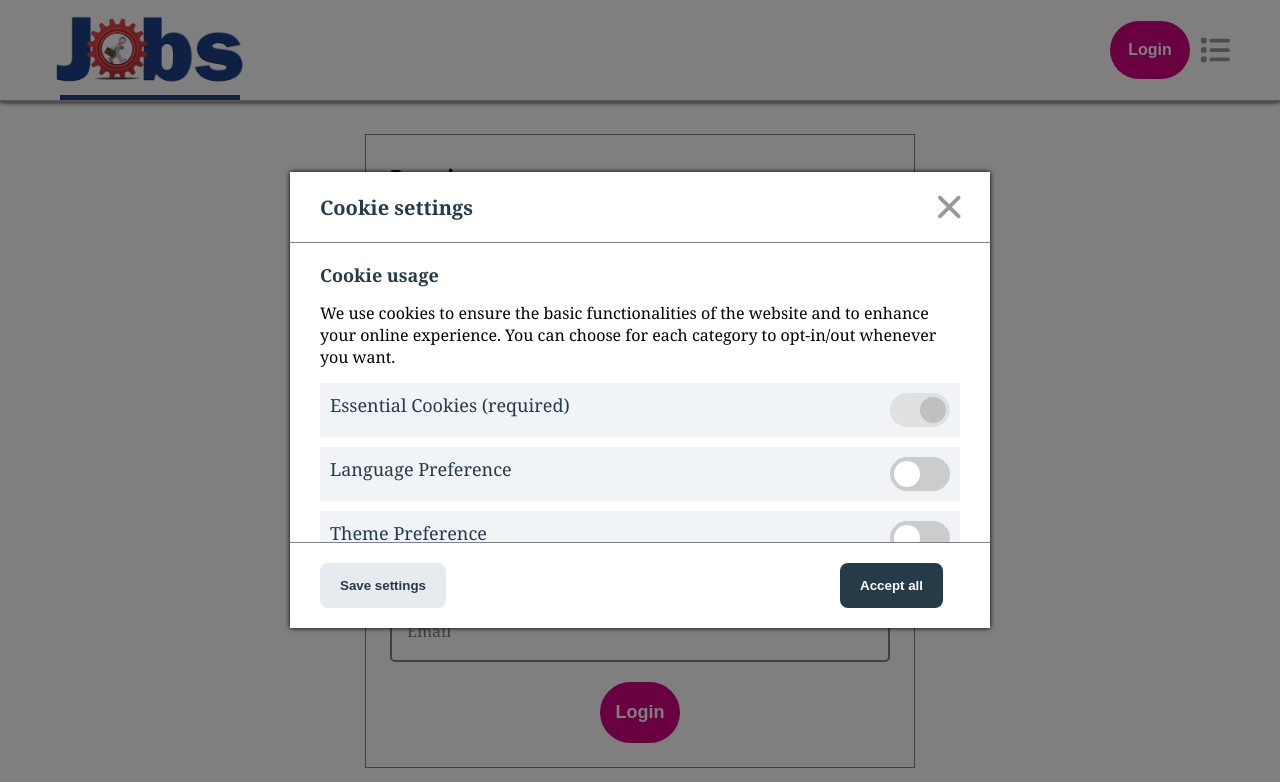
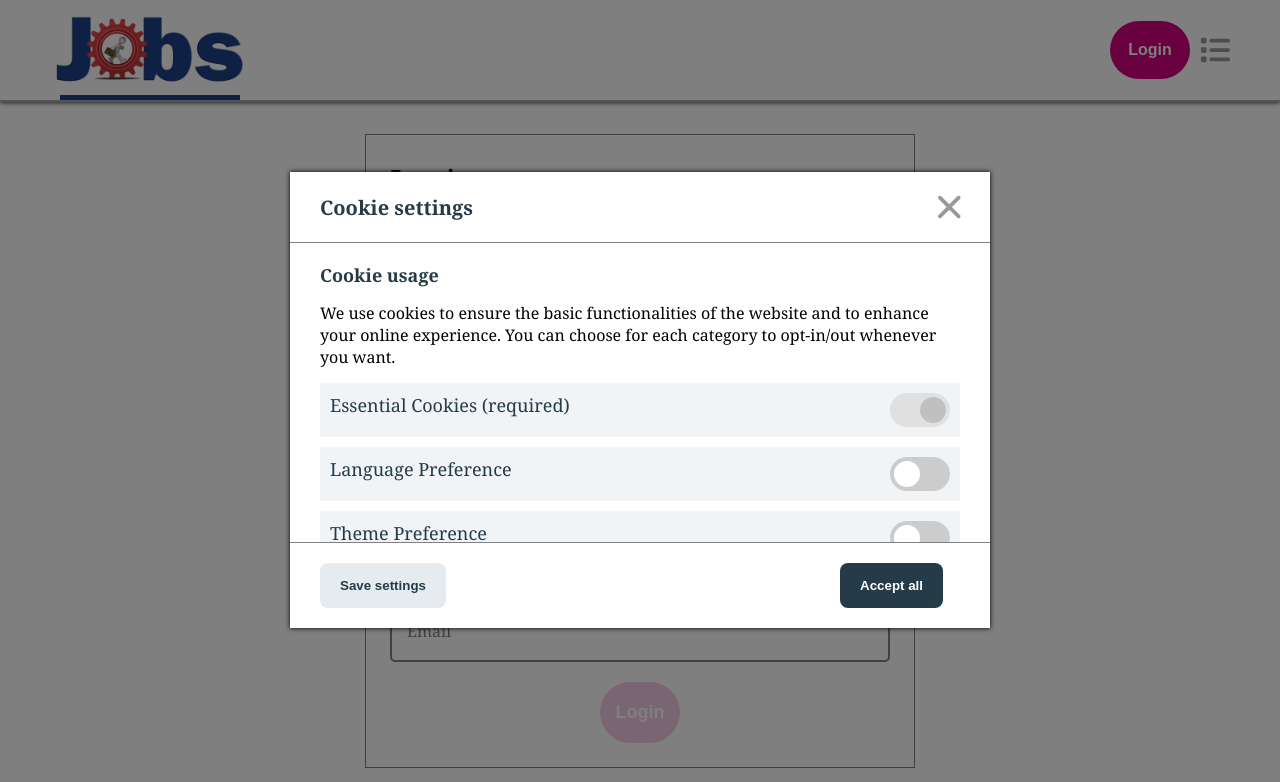
Before and after one commit to nmargenov/Job-Hiring-Website-ReactJS-NodeJS, a React (Vite) app in the folder client/: page /login in a window 1280 px wide. Shown: the top 782 px of the page. Built offline with nearby package versions, Linux system fonts and the light colour scheme.

Commit message:
disabled + verification for email regex

```diff
--- a/client/src/components/Auth/Login/LoginForm/LoginForm.jsx
+++ b/client/src/components/Auth/Login/LoginForm/LoginForm.jsx
@@ -1,7 +1,7 @@
 import { t } from 'i18next';
 import styles from './loginForm.module.css';
 import { useForm } from '../../../../hooks/useForm';
-import { useEffect } from 'react';
+import { isValidEmail } from '../../../../utils/regex';
 
 export const LoginForm = () => {
 
@@ -14,15 +14,6 @@ export const LoginForm = () => {
     function onSubmit(e) {
         onSubmitHandler(e);
         setIsLoading(true);
-        console.log(values);
-        // useEffect(() => {
-        //     const timer = setTimeout(() => {
-        //         console.log(values);
-        //         setIsLoading(false);
-        //     }, 2000);
-
-        //     return () => clearTimeout(timer); // cleanup on unmount
-        // }, []);
     }
 
     return (
@@ -36,15 +27,15 @@ export const LoginForm = () => {
                     required
                     minLength="3"
                     maxLength="40"
-                    // className={`${values.username.length > 0 && values.username.length < 3 || !isValidUsername(values.username) ? styles.invalidField : ""}`}
+                    className={`${values.email.length > 0 && !isValidEmail(values.email) ? styles.invalid : ""}`}
                     value={values.email}
                     onChange={onInputChange}
                     disabled={isLoading}
                 />
-                <label htmlFor="email">{t('email')}</label>
+                <label className={`${values.email.length > 0 && !isValidEmail(values.email) ? styles['invalid-label'] : ""}`} htmlFor="email">{t('email')}</label>
             </div>
             <div className={styles['submit-div']}>
-                <input type="submit" value={t('login')} disabled={isLoading}/>
+                <input type="submit" value={t('login')} disabled={isLoading || (values.email.length >= 0 && !isValidEmail(values.email))}/>
             </div>
         </form>
     )
--- a/client/src/components/Auth/Login/LoginForm/loginForm.module.css
+++ b/client/src/components/Auth/Login/LoginForm/loginForm.module.css
@@ -78,3 +78,11 @@ input[type="email"]:disabled {
     opacity: 0.5;
     cursor: not-allowed;
 }
+
+.invalid{
+    border: 1px solid rgb(255, 28, 28) !important;
+}
+
+.invalid-label{
+    color: rgb(255, 28, 28) !important;
+}
--- /dev/null
+++ b/client/src/utils/regex.js
@@ -0,0 +1,5 @@
+const emailRegex = /[a-z0-9]+@[a-z0-9]+\.[a-z]{2,3}/;
+
+export function isValidEmail(email){
+    return emailRegex.test(email);
+}
```
